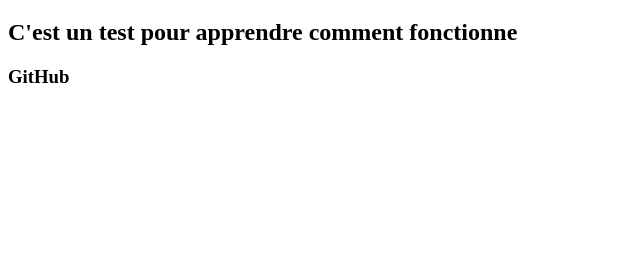
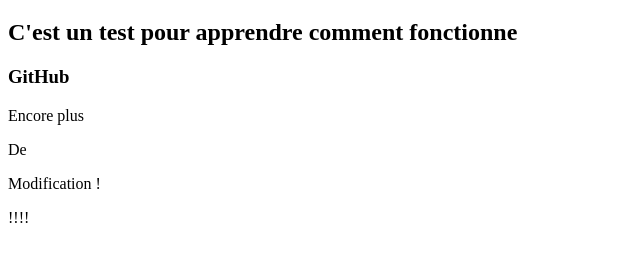
Before and after one commit to LukaLfbr/Root-repository, a plain HTML site: page index.html in a window 1280 px wide. Shown: the part 61-322 px from the top of the page, without its empty margins (0-640 px from the left). Drawn offline with Linux system fonts and the light colour scheme.

Commit message:
Nouvelle branche, noueau index

```diff
--- a/index.html
+++ b/index.html
@@ -10,6 +10,10 @@
         <h1>Hello world</h1>
         <h2>C'est un test pour apprendre comment fonctionne</h2>
         <h3>GitHub</h3>
+        <p>Encore plus</p>
+        <p>De</p>
+        <p>Modification !</p>
+        <p>!!!!</p>
     </body>
 
 </html>
```
